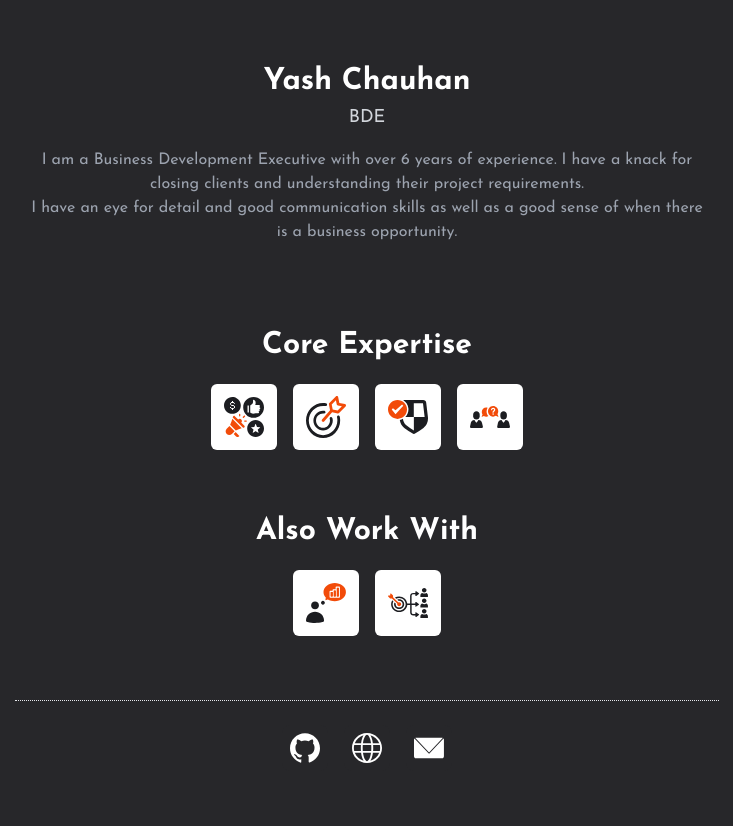
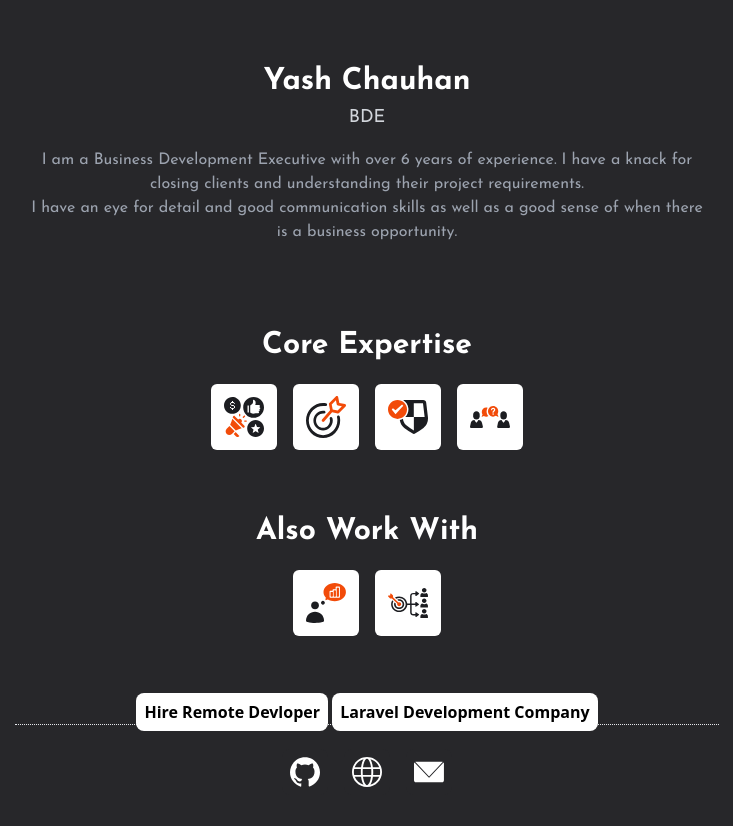
Before and after one commit to yashh-chauhan/yashh-chauhan.github.io, a plain HTML site: page index.html in a window 1280 px wide. Shown: the whole page, without its empty margins (273-1006 px from the left). Drawn offline with Linux system fonts and the light colour scheme.

Commit message:
Update index.html

```diff
--- a/index.html
+++ b/index.html
@@ -70,7 +70,10 @@
                     </div>
                 </div>
             </div>
-
+            <div class="text-center mb-10">
+                <a href="https://acquaintsoft.com/hire-developers" class="bg-white mt-5 mb-5 p-2 rounded-lg inline-block font-bold ring-zinc-300 transition-all duration-150 hover:ring-2 hover:bg-transparent hover:text-white mx-2">Hire Remote Devloper</a>
+                <a href="https://acquaintsoft.com/services/laravel-development-service" class="bg-white mt-5 mb-5 p-2 rounded-lg inline-block font-bold ring-zinc-300 transition-all duration-150 hover:ring-2 hover:bg-transparent hover:text-white mx-2">Laravel Development Company</a>
+            </div>
             <div class="divide divide-y divide-dotted text-white">
                 <div></div>
                 <div class="px-3 font-sen" id="contact">
```
